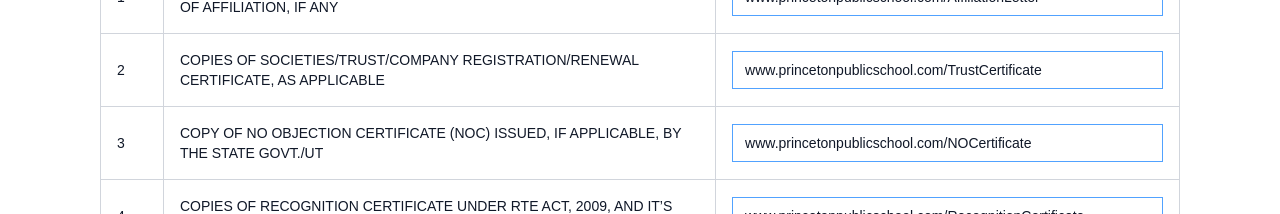
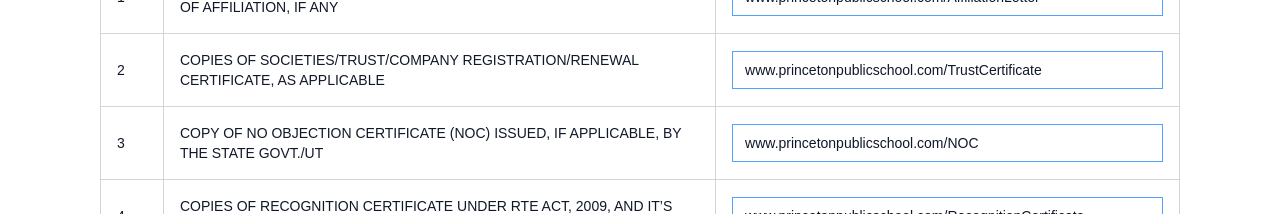
Before and after one commit to Adityadevo/ed-website, a Next.js app: page /mandatory-disclosure in a window 1280 px wide. Shown: the part 1620-1834 px from the top of the page. Built offline with nearby package versions, Linux system fonts and the light colour scheme.

Commit message:
first commit

```diff
--- a/app/components/mandatory/DocumentsTable.tsx
+++ b/app/components/mandatory/DocumentsTable.tsx
@@ -26,7 +26,7 @@ const defaultDocs: DocumentRow[] = [
     sl: 3,
     title:
       "COPY OF NO OBJECTION CERTIFICATE (NOC) ISSUED, IF APPLICABLE, BY THE STATE GOVT./UT",
-    linkText: "www.princetonpublicschool.com/NOCertificate",
+    linkText: "www.princetonpublicschool.com/NOC",
     href: "/www.princetonpublicschool.com/No Objection Certificate.pdf",
   },
   {
```
